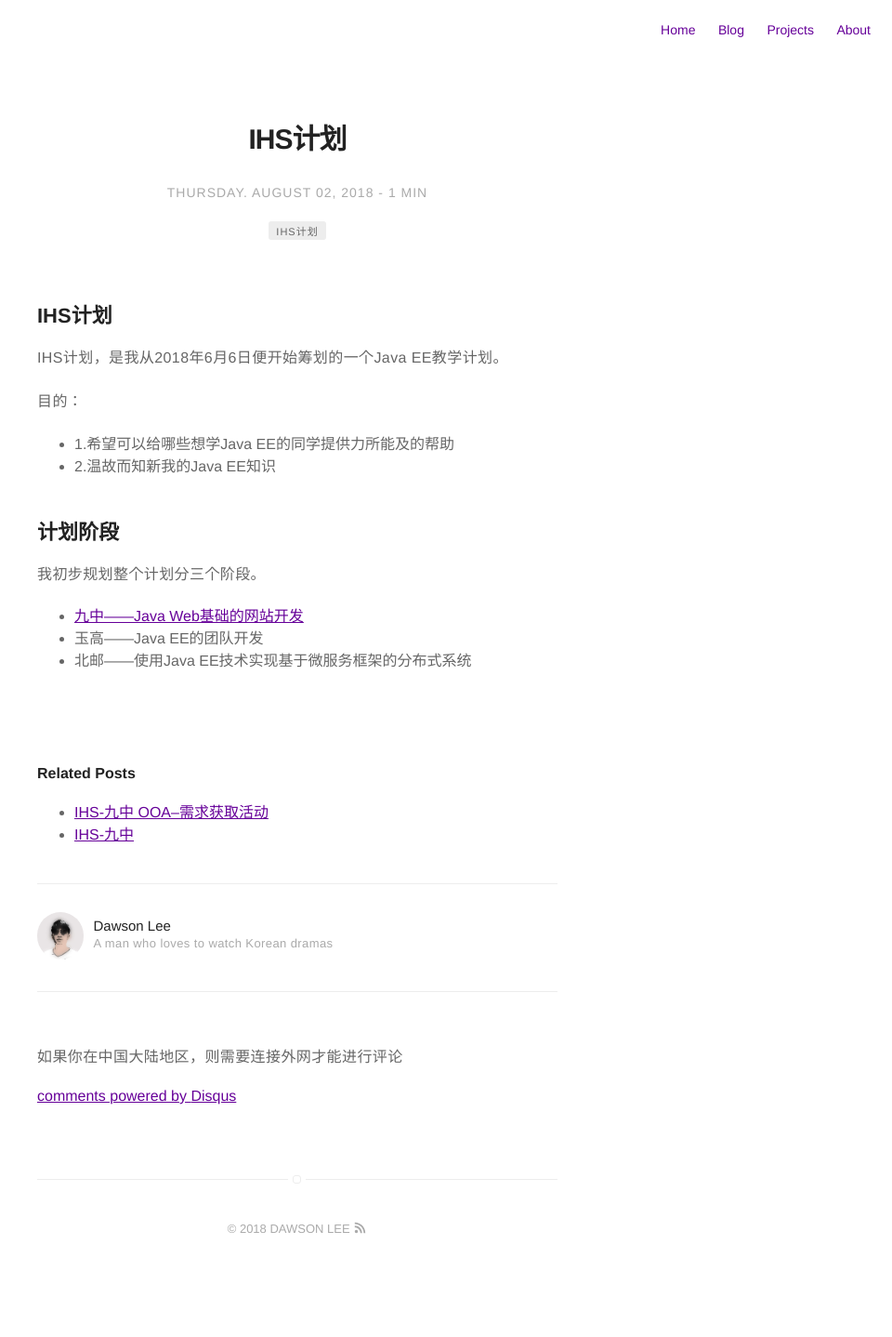
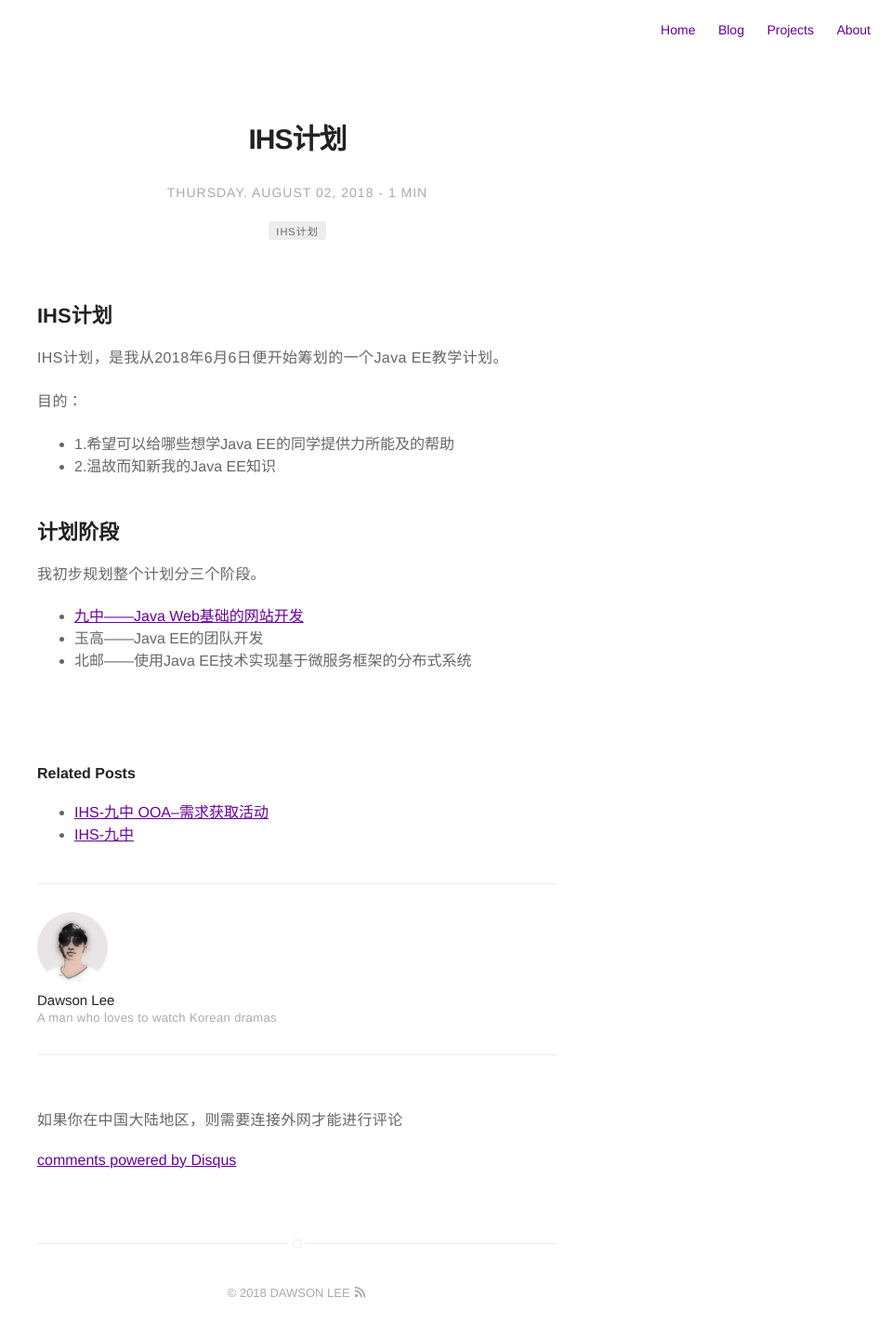
Before and after one commit to dawsonlee1790/dawsonlee1790.github.io, a Jekyll site: the page built from _posts/2018-06-06-IHS计划.md, in a window 1280 px wide. Shown: the whole page at 93% size, without its empty margins (320-1280 px from the left). Built offline with Jekyll 4.4.1, drawn with Linux system fonts in a browser that asks for light colours; comment, search, counter and statistics services are not loaded; before the commit the page ends 1369 px from its top, so only the background shows below that.

Commit message:
修改author

```diff
--- a/_sass/components/author.sass
+++ b/_sass/components/author.sass
@@ -46,17 +46,17 @@
             display: block
 
     > .toleft
-        width: 10%
+        width: 15%
         display: inline-block
 
         @media #{$mobile}
             width: 20%
 
         @media #{$tablet}
-            width: 10%
+            width: 15%
 
     > .toright
-        width: 89%
+        width: 100%
         display: inline-block
         vertical-align: top
 
@@ -64,7 +64,7 @@
             width: 78%
 
         @media #{$tablet}
-            width: 89%
+            width: 100%
 
 .no-disqus
     border-bottom: none
```
